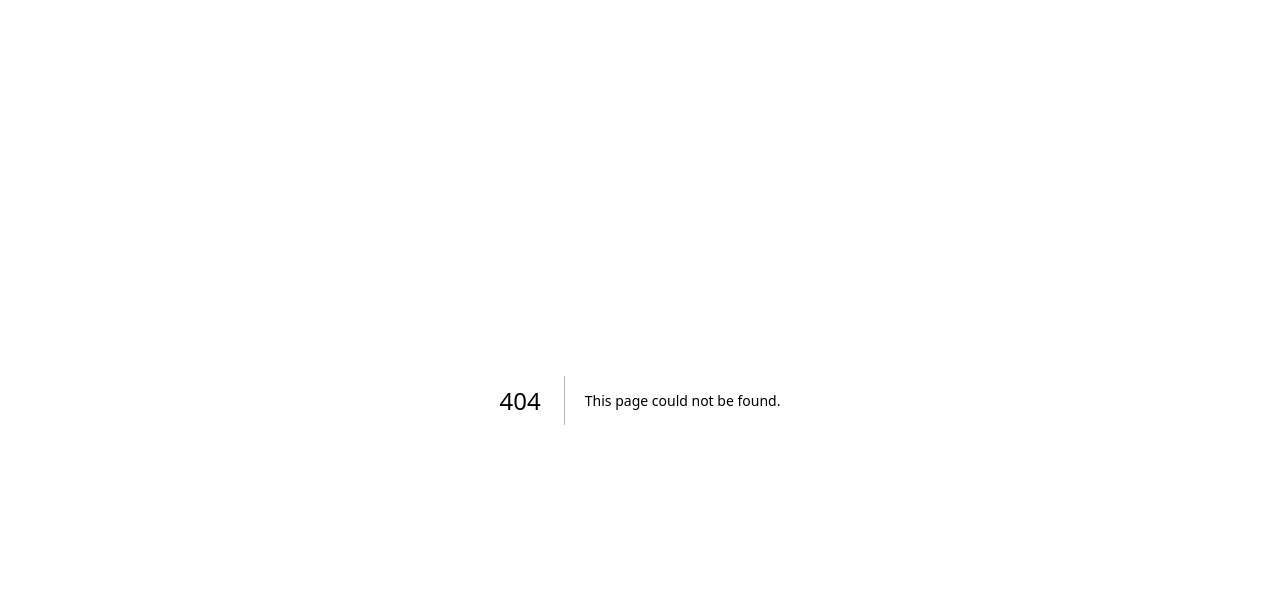
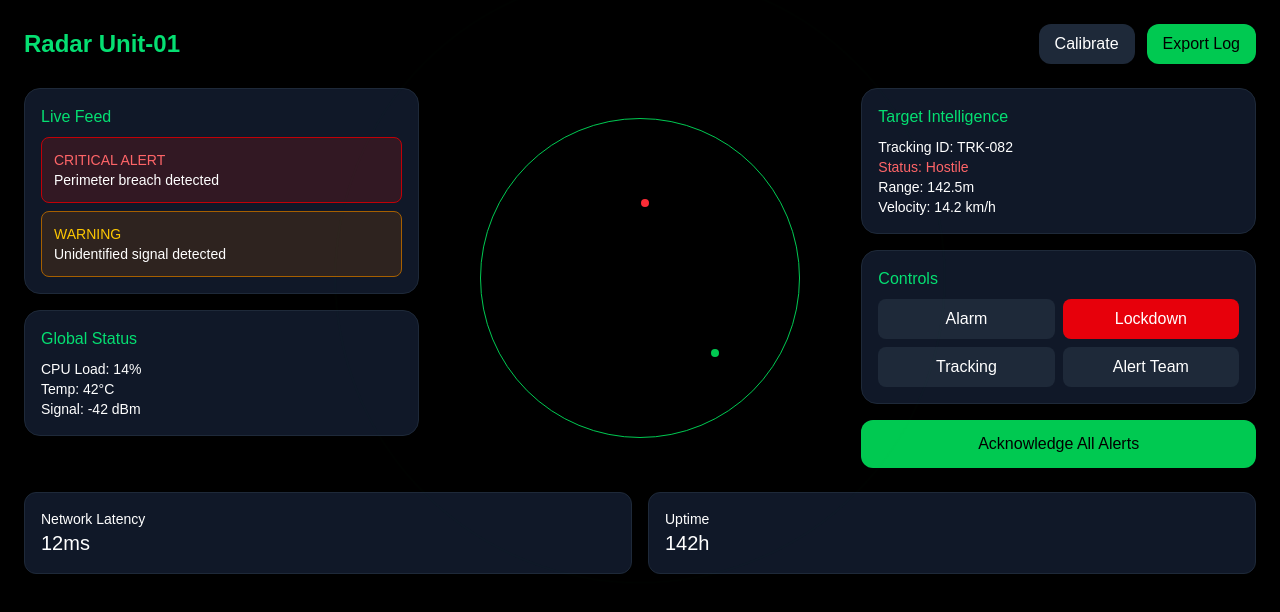
Before and after one commit to hemantgupta98/TrackSphere, a Next.js app in the folder frontend/: page /src/dashboard in a window 1280 px wide. Before the commit this address had no page. Shown: the top 612 px of the page. Built offline with nearby package versions, Linux system fonts and the light colour scheme.

Commit message:
add dashboard ui

```diff
--- /dev/null
+++ b/frontend/app/src/dashboard/page.tsx
@@ -0,0 +1,94 @@
+"use client";
+
+import React from "react";
+
+export default function RadarDashboard() {
+  return (
+    <div className="min-h-screen bg-black text-white p-6">
+      {/* Header */}
+      <div className="flex items-center justify-between mb-6">
+        <h1 className="text-2xl font-bold text-green-400">Radar Unit-01</h1>
+        <div className="flex gap-3">
+          <button className="px-4 py-2 bg-gray-800 rounded-xl">
+            Calibrate
+          </button>
+          <button className="px-4 py-2 bg-green-500 text-black rounded-xl">
+            Export Log
+          </button>
+        </div>
+      </div>
+
+      <div className="grid grid-cols-3 gap-6">
+        {/* Left Panel */}
+        <div className="space-y-4">
+          <div className="bg-gray-900 p-4 rounded-2xl border border-gray-800">
+            <h2 className="text-green-400 mb-2">Live Feed</h2>
+            <div className="space-y-2 text-sm">
+              <div className="bg-red-900/30 p-3 rounded-lg border border-red-700">
+                <p className="text-red-400">CRITICAL ALERT</p>
+                <p>Perimeter breach detected</p>
+              </div>
+              <div className="bg-yellow-900/30 p-3 rounded-lg border border-yellow-700">
+                <p className="text-yellow-400">WARNING</p>
+                <p>Unidentified signal detected</p>
+              </div>
+            </div>
+          </div>
+
+          <div className="bg-gray-900 p-4 rounded-2xl border border-gray-800">
+            <h2 className="text-green-400 mb-2">Global Status</h2>
+            <p className="text-sm">CPU Load: 14%</p>
+            <p className="text-sm">Temp: 42°C</p>
+            <p className="text-sm">Signal: -42 dBm</p>
+          </div>
+        </div>
+
+        {/* Radar */}
+        <div className="col-span-1 flex items-center justify-center">
+          <div className="w-80 h-80 rounded-full border border-green-500 relative">
+            <div className="absolute inset-0 rounded-full border border-green-500 animate-ping opacity-20"></div>
+            <div className="absolute w-2 h-2 bg-red-500 rounded-full top-20 left-40"></div>
+            <div className="absolute w-2 h-2 bg-green-500 rounded-full bottom-20 right-20"></div>
+          </div>
+        </div>
+
+        {/* Right Panel */}
+        <div className="space-y-4">
+          <div className="bg-gray-900 p-4 rounded-2xl border border-gray-800">
+            <h2 className="text-green-400 mb-2">Target Intelligence</h2>
+            <p className="text-sm">Tracking ID: TRK-082</p>
+            <p className="text-sm text-red-400">Status: Hostile</p>
+            <p className="text-sm">Range: 142.5m</p>
+            <p className="text-sm">Velocity: 14.2 km/h</p>
+          </div>
+
+          <div className="bg-gray-900 p-4 rounded-2xl border border-gray-800">
+            <h2 className="text-green-400 mb-2">Controls</h2>
+            <div className="grid grid-cols-2 gap-2">
+              <button className="bg-gray-800 p-2 rounded-lg">Alarm</button>
+              <button className="bg-red-600 p-2 rounded-lg">Lockdown</button>
+              <button className="bg-gray-800 p-2 rounded-lg">Tracking</button>
+              <button className="bg-gray-800 p-2 rounded-lg">Alert Team</button>
+            </div>
+          </div>
+
+          <button className="w-full bg-green-500 text-black py-3 rounded-xl">
+            Acknowledge All Alerts
+          </button>
+        </div>
+      </div>
+
+      {/* Bottom Cards */}
+      <div className="grid grid-cols-2 gap-4 mt-6">
+        <div className="bg-gray-900 p-4 rounded-xl border border-gray-800">
+          <p className="text-sm">Network Latency</p>
+          <h3 className="text-xl">12ms</h3>
+        </div>
+        <div className="bg-gray-900 p-4 rounded-xl border border-gray-800">
+          <p className="text-sm">Uptime</p>
+          <h3 className="text-xl">142h</h3>
+        </div>
+      </div>
+    </div>
+  );
+}
```
